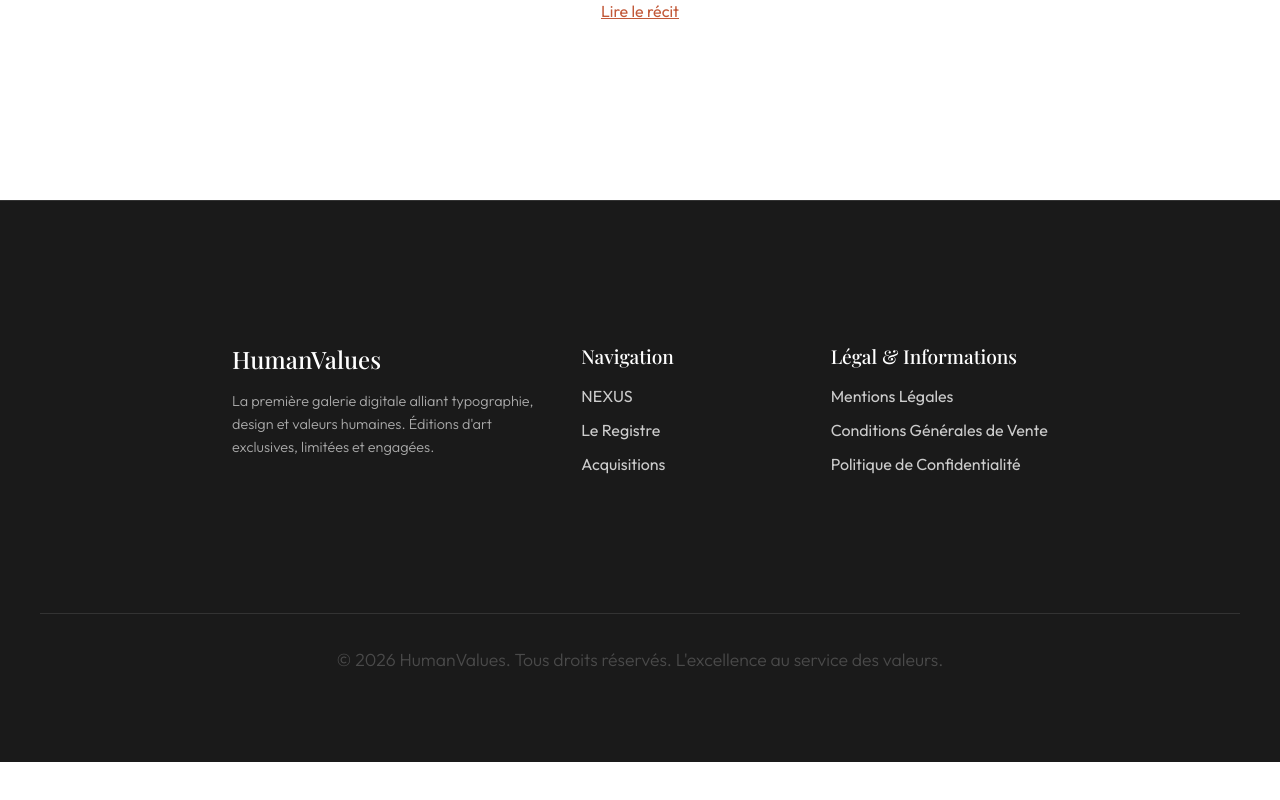
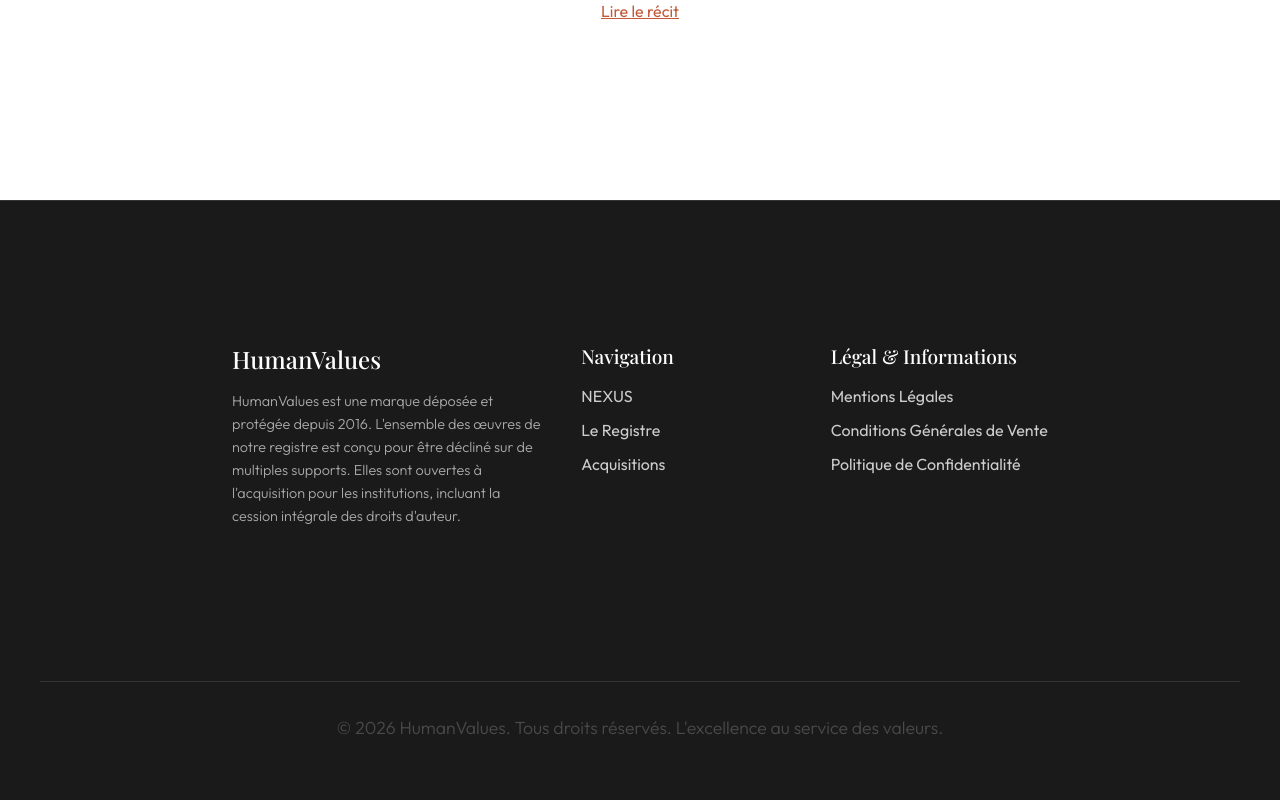
Before and after one commit to gdesygn/humanvalues, a React (Vite) app: page / in a window 1280 px wide. Shown: the part 1587-2387 px from the top of the page. Before the commit the page ends 2349 px from the top, so only its background shows below. Built offline with nearby package versions, Linux system fonts and the light colour scheme; a web font is replaced by a local one.

Commit message:
docs: Intégration du message institutionnel (marque déposée et droits d'auteur) dans le Footer

```diff
--- a/src/components/Footer.jsx
+++ b/src/components/Footer.jsx
@@ -21,8 +21,7 @@ const Footer = () => {
         <div style={{ flex: '1 1 300px' }}>
           <h3 style={{ fontSize: '1.5rem', marginBottom: '1rem', fontFamily: 'var(--font-title, Playfair Display)' }}>HumanValues</h3>
           <p style={{ color: '#aaa', fontSize: '0.9rem', lineHeight: '1.6' }}>
-            La première galerie digitale alliant typographie, design et valeurs humaines.
-            Éditions d'art exclusives, limitées et engagées.
+            HumanValues est une marque déposée et protégée depuis 2016. L'ensemble des œuvres de notre registre est conçu pour être décliné sur de multiples supports. Elles sont ouvertes à l'acquisition pour les institutions, incluant la cession intégrale des droits d'auteur.
           </p>
         </div>
 
```
